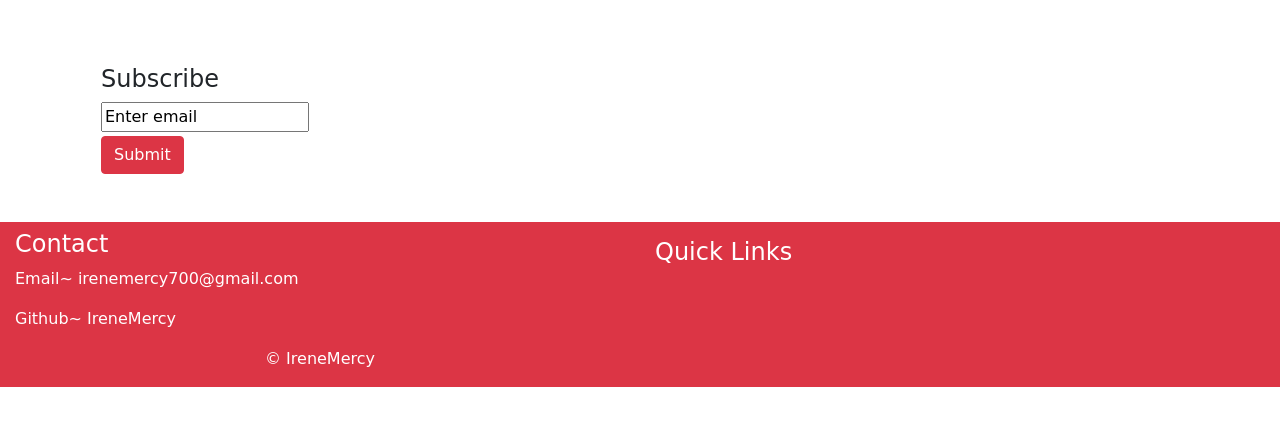
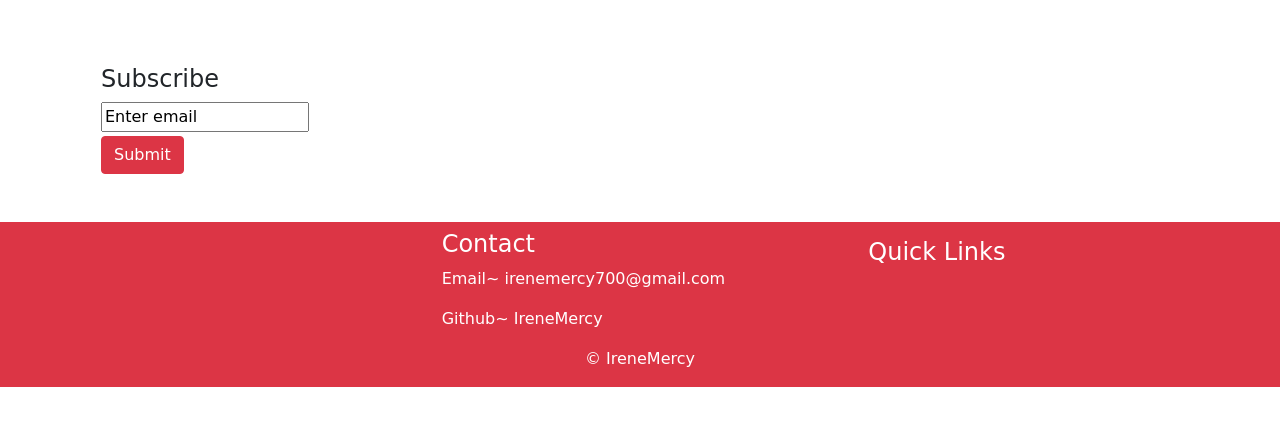
Before and after one commit to IreneMercy/Blogyou, a Python web app: template app/templates/index.html in a window 1280 px wide. Shown: the part 56-482 px from the top of the page. Run offline with Jinja, Linux system fonts and the light colour scheme; the template is opened without the code that fills it, so the values that code supplies are empty; some libraries are stand-ins or nearby versions; some web fonts are replaced.

Commit message:
modify footer

```diff
--- a/app/templates/index.html
+++ b/app/templates/index.html
@@ -58,13 +58,15 @@
 <footer>
   <div class="container-fluid mt-5 bg-dark">
     <div class="row  bg-danger">
-      <div class="col-md-6">
+      <div class="col-md-4">
+      </div>
+      <div class="col-md-4">
         <h4 class="text-white mt-2">Contact</h4>
         <p class="text-white">Email~ irenemercy700@gmail.com</p>
         <p class="text-white">Github~ IreneMercy</p>
         <p class="text-center text-white mt-3">&copy; IreneMercy</p>
       </div>
-      <div class="col-md-6">
+      <div class="col-md-4">
         <ul class="navbar-nav ml-auto">
           <h4 class="mt-3 text-white">Quick Links</h4>
           {% if current_user.is_authenticated  %}
```
